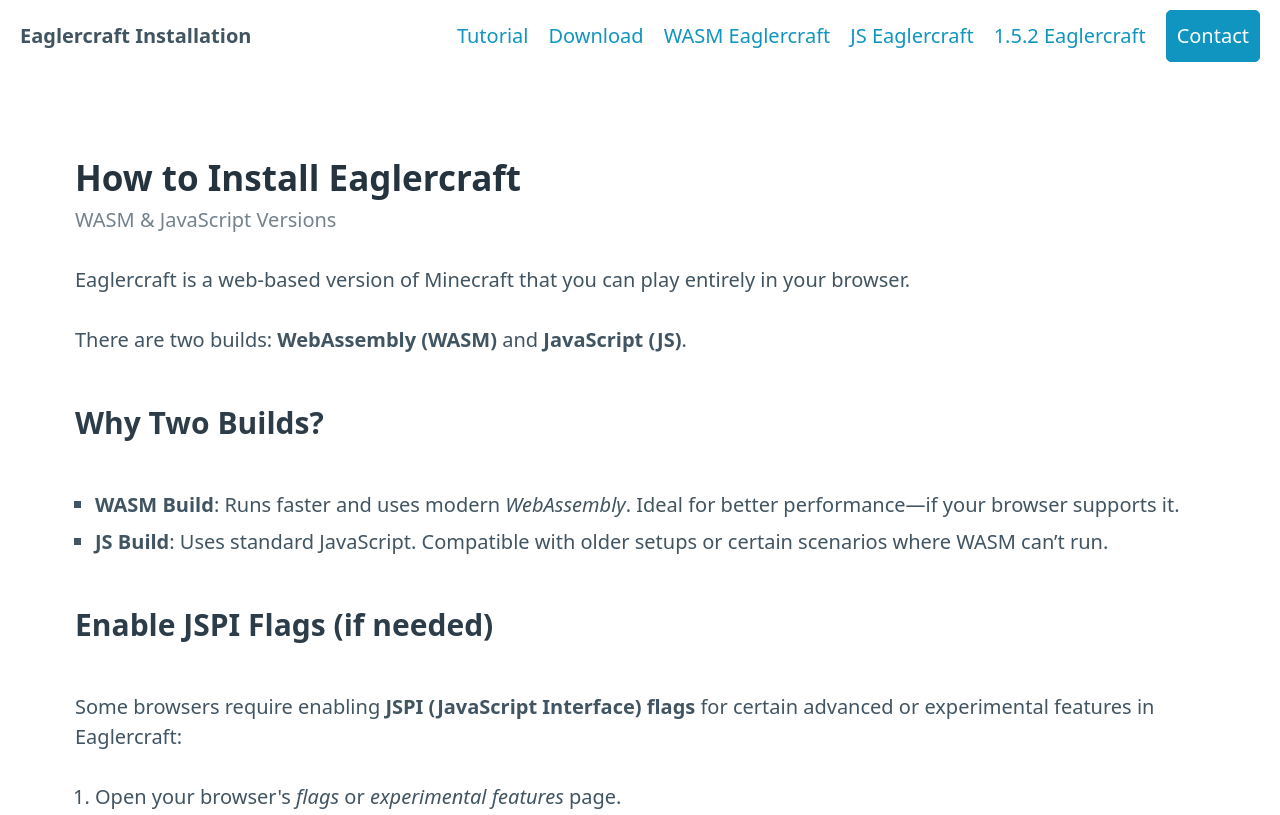
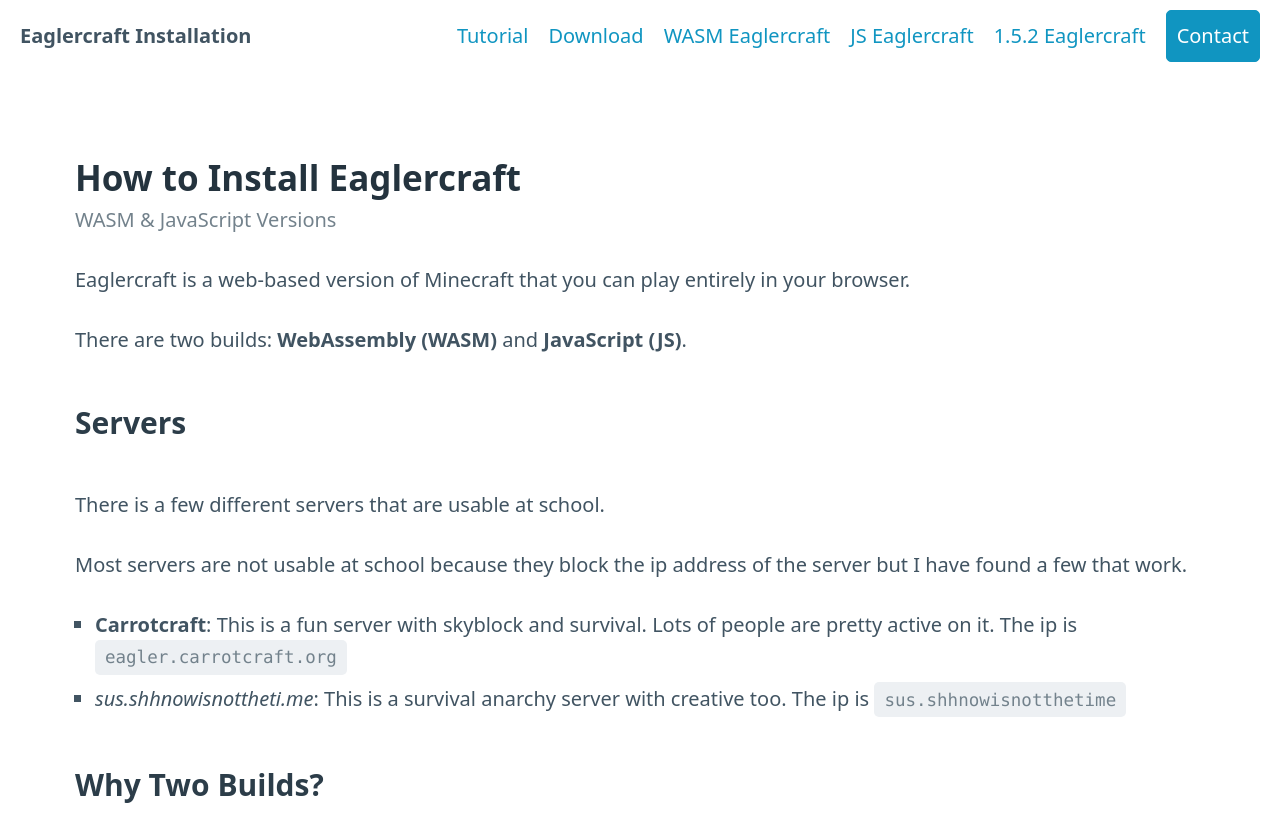
Before and after one commit to DylanHyrkas/eagler, a plain HTML site: page index.html in a window 1280 px wide. Shown: the top 815 px of the page. Drawn offline with nearby package versions, Linux system fonts and the light colour scheme.

Commit message:
add server tutorial kinda

```diff
--- a/index.html
+++ b/index.html
@@ -1,20 +1,19 @@
 <!DOCTYPE html>
 <html lang="en">
+
 <head>
   <meta charset="UTF-8" />
   <meta name="viewport" content="width=device-width, initial-scale=1" />
   <title>Eaglercraft Installation Guide</title>
-  <link
-    rel="stylesheet"
-    href="https://cdn.jsdelivr.net/npm/@picocss/pico@1/css/pico.min.css"
-  />
+  <link rel="stylesheet" href="https://cdn.jsdelivr.net/npm/@picocss/pico@1/css/pico.min.css" />
   <link rel="icon" href="favicon.ico">
   <link rel="apple-touch-icon" sizes="180x180" href="/apple-touch-icon.png">
   <link rel="icon" type="image/png" sizes="32x32" href="/favicon-32x32.png">
   <link rel="icon" type="image/png" sizes="16x16" href="/favicon-16x16.png">
   <link rel="manifest" href="./site.webmanifest" />
   <meta name="theme-color" content="#ffffff" />
-  </head>
+</head>
+
 <body>
   <!-- Navigation -->
   <nav class="container-fluid">
@@ -48,17 +47,17 @@
           <strong>WebAssembly (WASM)</strong> and
           <strong>JavaScript (JS)</strong>.
         </p>
-        <!-- <figure>
-          <img
-            src="https://via.placeholder.com/800x400"
-            alt="Eaglercraft Illustration"
-          />
-          <figcaption>
-            <a href="https://eagler.dhyrk.com" target="_blank"
-              >Visit the Official Site</a
-            >
-          </figcaption>
-        </figure> -->
+        <h3>Servers</h3>
+        <p>There is a few different servers that are usable at school.</p>
+        <p>Most servers are not usable at school because they block the ip address of the server but I have found a few that work.</p>
+        <ul>
+          <li>
+            <strong>Carrotcraft</strong>: This is a fun server with skyblock and survival. Lots of people are pretty active on it. The ip is <code>eagler.carrotcraft.org</code>
+          </li>
+          <li>
+            <em>sus.shhnowisnottheti.me</em>: This is a survival anarchy server with creative too. The ip is <code>sus.shhnowisnotthetime</code>
+          </li>
+        </ul>
 
         <h3>Why Two Builds?</h3>
         <ul>
@@ -146,11 +145,7 @@
               Faster performance. Requires modern browser with
               <em>WebAssembly</em> support.
             </p>
-            <a
-              href="EaglercraftX_1.8_WASM-GC_Offline_Download.zip"
-              class="contrast"
-              role="button"
-            >
+            <a href="EaglercraftX_1.8_WASM-GC_Offline_Download.zip" class="contrast" role="button">
               Download WASM Package
             </a>
           </article>
@@ -161,26 +156,21 @@
             <p>
               For older browsers or systems where WASM is not an option.
             </p>
-            <a
-              href="EaglercraftX_1.8_Signed_Offline.zip"
-              role="button"
-            >
+            <a href="EaglercraftX_1.8_Signed_Offline.zip" role="button">
               Download JS Package
             </a>
           </article>
 
-                    <!-- JS 1.5.5 Build Download -->
+          <!-- JS 1.5.5 Build Download -->
           <article>
             <h4>JavaScript 1.5.2 Build</h4>
             <p>
               For older browsers or systems where WASM is not an option and you want 1.5.2.
             </p>
-            <a
-              href="EaglercraftX_1.8_Signed_Offline.zipOffline_Download_Version.zipbutton"
-            >
+            <a href="EaglercraftX_1.8_Signed_Offline.zipOffline_Download_Version.zipbutton">
               Download JS 1.5.5 Package
             </a>
-            </article>
+          </article>
         </div>
       </article>
     </div>
@@ -204,4 +194,5 @@
     }
   </script>
 </body>
+
 </html>
```
